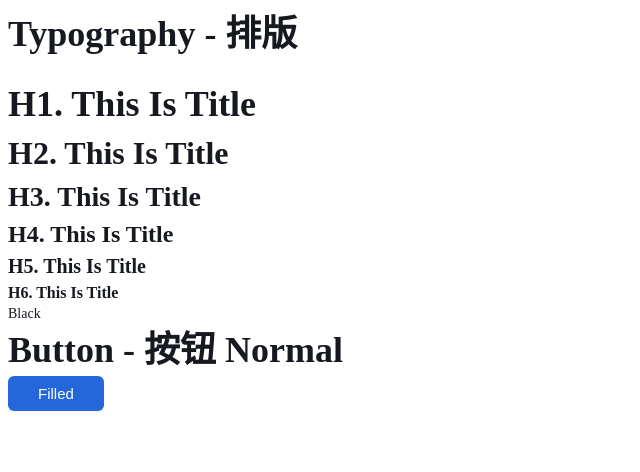
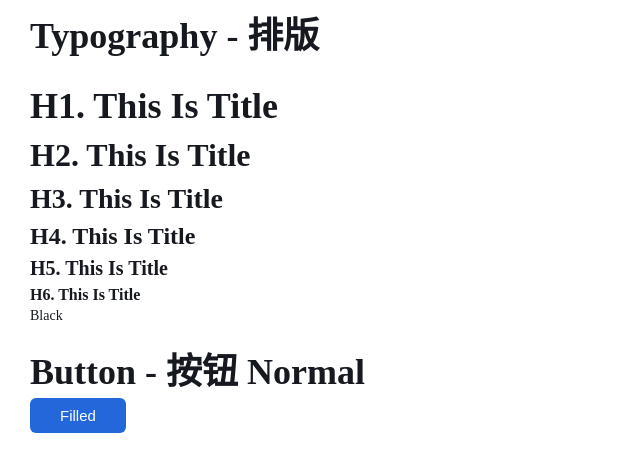
Before and after one commit to OpenRapid/personal-ui, a plain HTML site: page template.html in a window 1280 px wide. Shown: the whole page, without its empty margins (0-640 px from the left). Drawn offline with Linux system fonts and the light colour scheme.

Commit message:
[新增] 排版
新增内容区域 在其中的标题和段落自动化为PUI样式

```diff
--- a/personal.css
+++ b/personal.css
@@ -28,50 +28,58 @@
     --pui-btn-border-radius: 6px;
 }
 
+body {
+    margin: 0;
+}
+
+.pui-content {
+    padding: 10px 30px;
+}
+
 /* Typogarphy */
-h1 {
+.pui-content h1 {
     margin: 0;
     font-size: 36px;
     font-weight: bold;
     color: var(--pui-color-black);
     line-height: 52.13px;
 }
-h2 {
+.pui-content h2 {
     margin: 0;
     font-size: 32px;
     font-weight: bold;
     color: var(--pui-color-black);
     line-height: 46.34px;
 }
-h3 {
+.pui-content h3 {
     margin: 0;
     font-size: 28px;
     font-weight: bold;
     color: var(--pui-color-black);
     line-height: 40.54px;
 }
-h4 {
+.pui-content h4 {
     margin: 0;
     line-height: 34.75px;
     font-size: 24px;
     font-weight: bold;
     color: var(--pui-color-black);
 }
-h5 {
+.pui-content h5 {
     margin: 0;
     line-height: 28.96px;
     font-size: 20px;
     font-weight: bold;
     color: var(--pui-color-black);
 }
-h6 {
+.pui-content h6 {
     margin: 0;
     line-height: 23.17px;
     font-size: 16px;
     font-weight: bold;
     color: var(--pui-color-black);
 }
-p {
+.pui-content p {
     margin: 0;
     line-height: 20.27px;
     font-size: 14px;
--- a/template.html
+++ b/template.html
@@ -7,6 +7,7 @@
     <link rel="stylesheet" href="personal.css">
 </head>
 <body>
+    <div class="pui-content">
         <h1>Typography - 排版</h1><br>
         <h1>H1. This Is Title</h1>
         <h2>H2. This Is Title</h2>
@@ -15,7 +16,11 @@
         <h5>H5. This Is Title</h5>
         <h6>H6. This Is Title</h6>
         <p>Black</p>
+    </div>
+
+    <div class="pui-content">
         <h1>Button - 按钮  Normal</h1>
         <button class="pui-btn filled">Filled</button>
+    </div>
 </body>
 </html>
```
Lines whose indentation alone changed are shown as unchanged.
